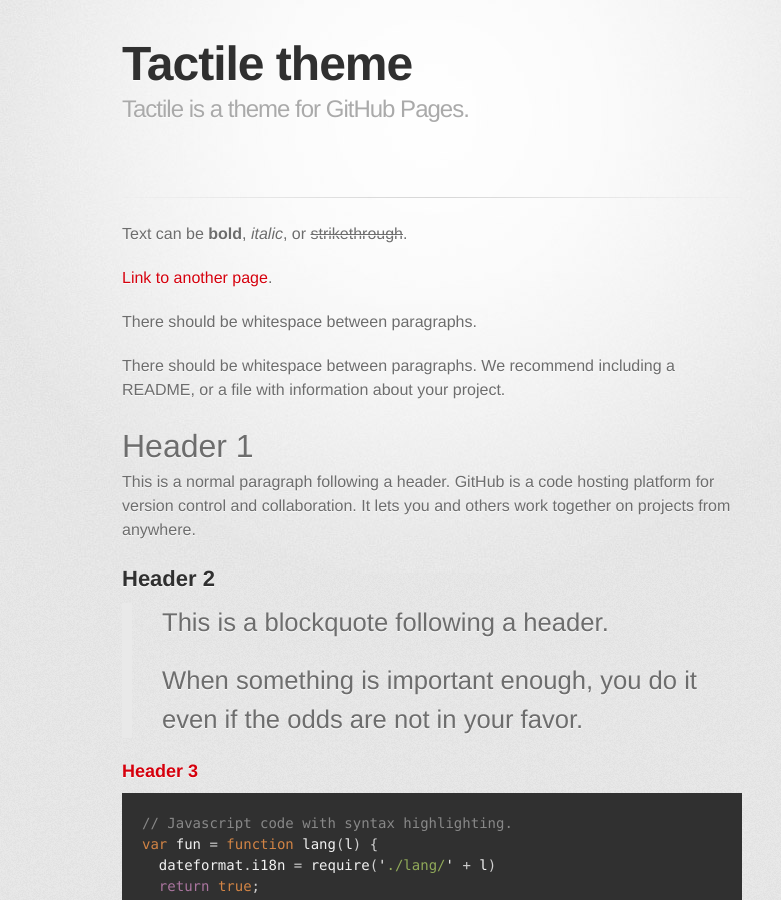
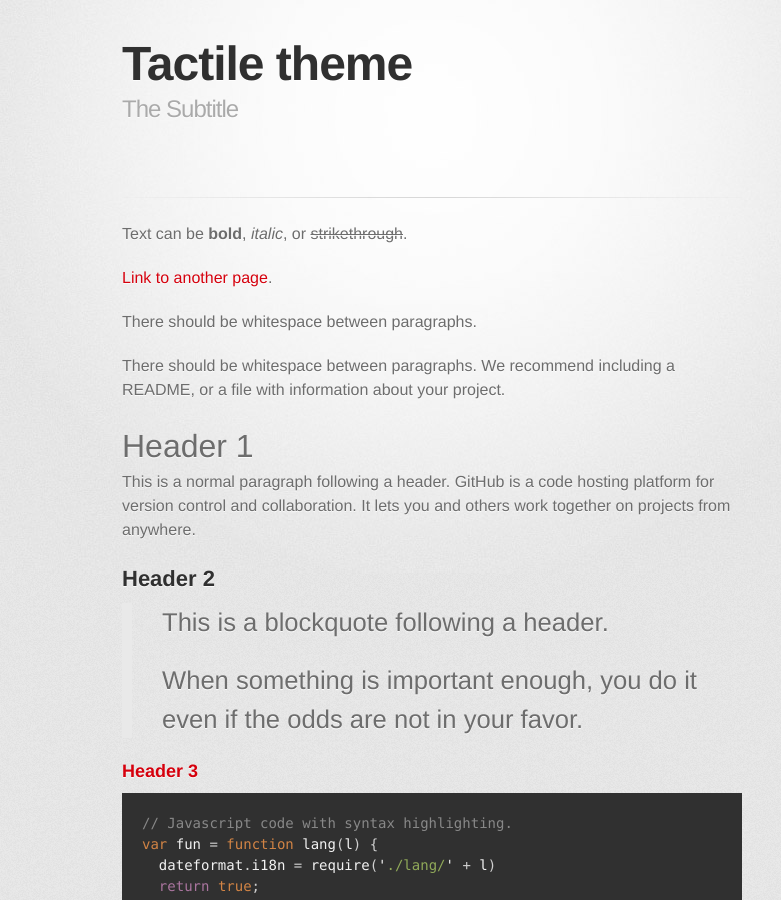
Before and after one commit to tylnada/tylnada.github.io, a Jekyll site: the page built from index.md, in a window 1280 px wide and 900 px high. Shown: the whole window, without its empty margins (208-989 px from the left). Built offline with Jekyll 4.4.1, drawn with Linux system fonts in a browser that asks for light colours; some web fonts are replaced; our own code applies the rules of GitHub Pages for plain Markdown files.

Commit message:
Update index.md

```diff
--- a/index.md
+++ b/index.md
@@ -1,5 +1,6 @@
 ---
-layout: default
+titie: See, I can change the title!!!
+description: The Subtitle
 ---
 
 Text can be **bold**, _italic_, or ~~strikethrough~~.
```
